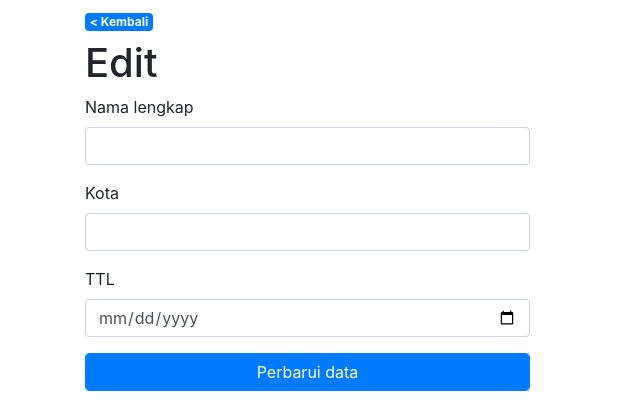
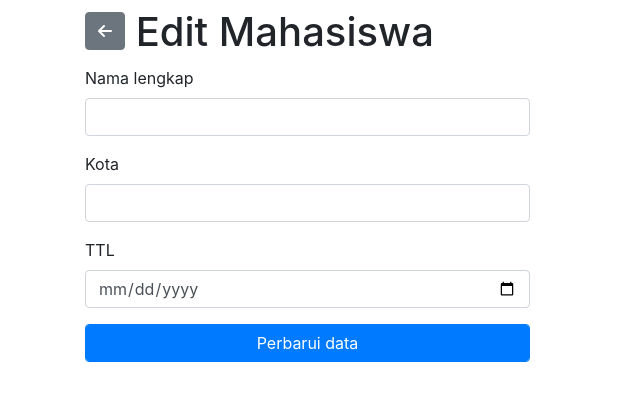
Before and after one commit to raflidev/latihan-aja, a PHP site: page /crud/edit.php?nim=1 in a window 1280 px wide. Shown: the top 420 px of the page, without its empty margins (0-640 px from the left). Run offline with PHP 8.4, Linux system fonts and the light colour scheme; data that the repository does not hold is empty; some libraries are stand-ins or nearby versions.

Commit message:
button icon

```diff
--- a/crud/edit.php
+++ b/crud/edit.php
@@ -15,12 +15,16 @@ $row = mysqli_fetch_array($query);
         <link rel="stylesheet" href="assets/css/bootstrap.min.css">
         <script src="https://kit.fontawesome.com/f52e226df8.js" crossorigin="anonymous"></script>
         <link rel="stylesheet" href="https://stackpath.bootstrapcdn.com/font-awesome/4.7.0/css/font-awesome.min.css">
-        <title>Daftar Mahasiswa - LatihanAja</title>
+        <title>Edit Mahasiswa - LatihanAja</title>
     </head>
     <body>
     <div class="container mt-2">
-    <a class="badge badge-primary mb-2" href="index.php"> < Kembali</a>
-    <h1>Edit</h1>
+
+    <h1>
+    <a class="btn btn-secondary mb-2" href="index.php">
+        <i class="fas fa-arrow-left"></i>
+    </a>
+    Edit Mahasiswa</h1>
     <form method="post">
     <div class="row">
         <div class="col-5">
--- a/crud/index.php
+++ b/crud/index.php
@@ -16,7 +16,9 @@ $query = mysqli_query($koneksi,"select * from mahasiswa");
     <body>
     <div class="container mt-2">
         <h1>Daftar Mahasiswa</h1>
-        <a class="btn btn-primary" href="tambah.php">Tambah Mahasiswa</a>
+        <a class="btn btn-primary" href="tambah.php">
+        <i class="fas fa-plus-square"> </i> Tambah Mahasiswa
+        </a>
         <br><br>
             <table class="table table-striped">
                 <tr>
```
Also changed, not shown: crud/tambah.php (+7 -2 lines).
